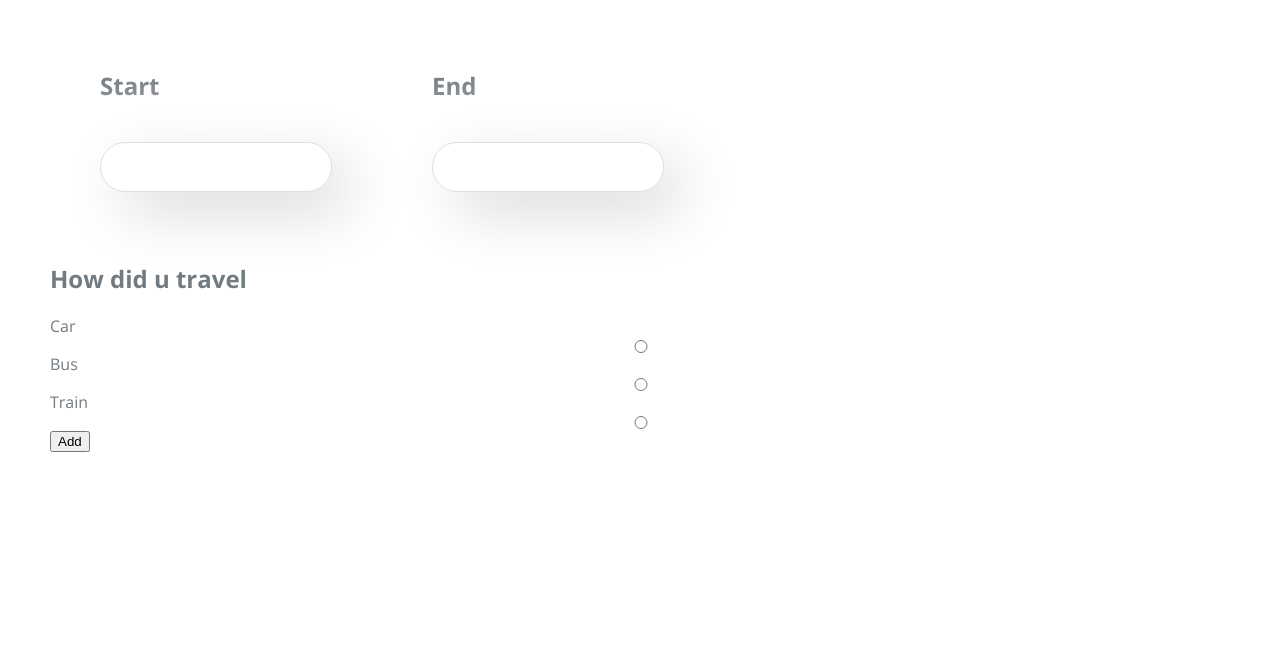
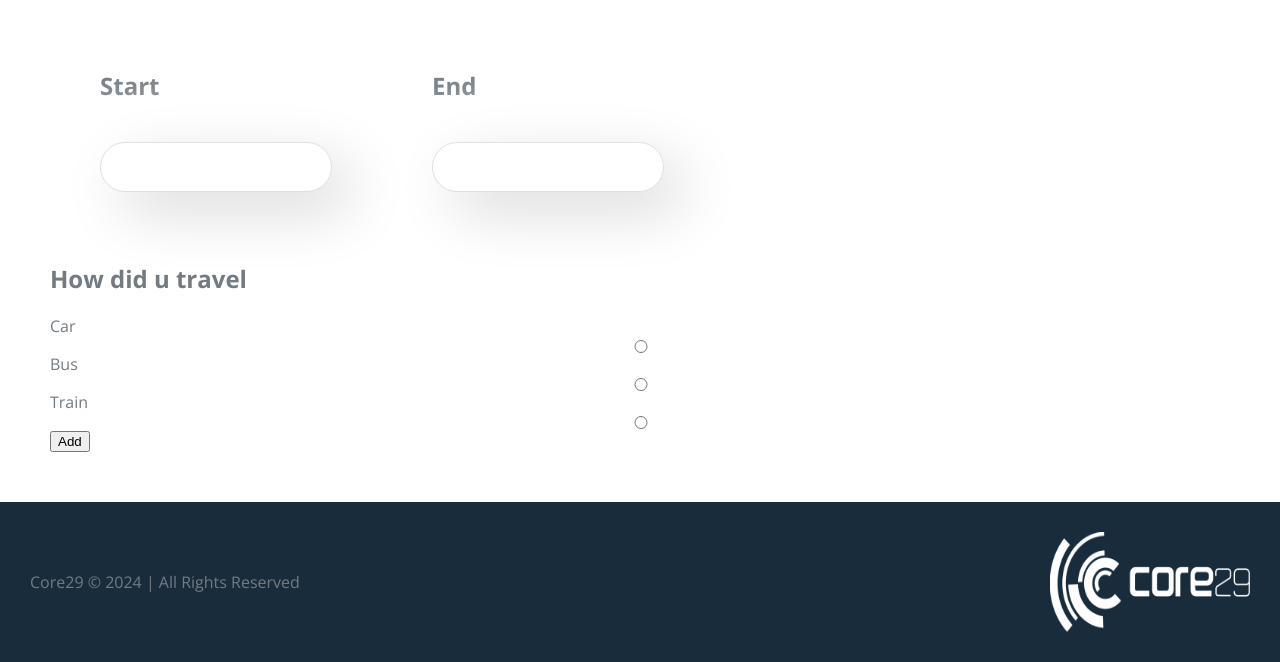
Before and after one commit to MorganMart1n/RGUHack24, a PHP site: page /commuting.php in a window 1280 px wide. Shown: the part 242-904 px from the top of the page. Before the commit the page ends 694 px from the top, so only its background shows below. Run offline with PHP 8.4, Linux system fonts and the light colour scheme; some libraries are stand-ins or nearby versions.

Commit message:
added footer

```diff
--- a/commuting.php
+++ b/commuting.php
@@ -83,7 +83,8 @@
 
     <footer>
         <div class="footer">
-            <img src="" alt="">
+            <p>Core29 &copy; 2024 | All Rights Reserved</p>
+            <img src="public/images/core29-logo-white.png" alt="">
         </div>
     </footer>
 
--- a/public/css/main.css
+++ b/public/css/main.css
@@ -144,3 +144,18 @@ body{
     display: flex;
     flex-direction: column;
 }
+
+
+.footer{
+    display: flex;
+    flex-direction: row;
+    justify-content: space-between;
+    align-items: center;
+    background-color: #182c3c;
+    padding: 30px;
+    height: 100px;
+}
+.footer img{
+    height: 100px;
+    width: 200px;
+}
```
Also changed, not shown: public/images/core29-logo-white.png (added).
